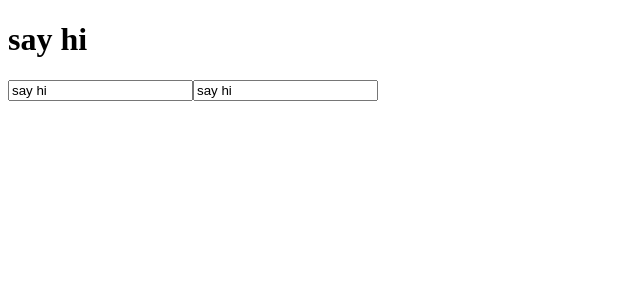
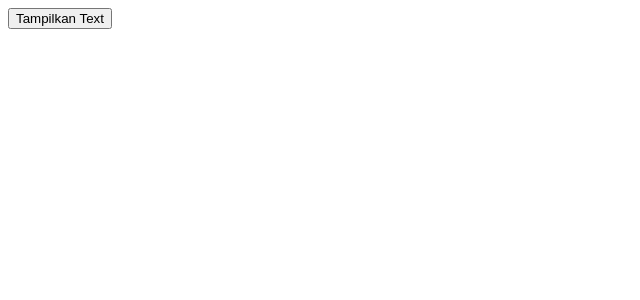
Before and after one commit to galihroswandi/learn-vuejs, a Vue app: page / in a window 1280 px wide. Shown: the top 300 px of the page, without its empty margins (0-640 px from the left). Built offline with nearby package versions, Linux system fonts and the light colour scheme.

Commit message:
feat: Conditional Rendering Dengan v-if (#6)

```diff
--- a/src/App.vue
+++ b/src/App.vue
@@ -1,18 +1,24 @@
 <template>
-  <h1>{{ message }}</h1>
+  <h1 v-if="status">INI TAMPIL</h1>
 
-  <input v-model="message" type="text" />
-
-  <!-- v-model kependekan dari : -->
-  <input type="text" :value="message" @input="message = $event.target.value" />
+  <button @click="setStatus">
+    <span v-if="!status">Tampilkan Text</span>
+    <span v-else-if="status">Hide Text</span>
+    <span v-else>Else Text</span>
+  </button>
 </template>
 
 <script>
 export default {
   data() {
     return {
-      message: "say hi",
+      status: false,
     };
+  },
+  methods: {
+    setStatus() {
+      this.status = !this.status;
+    },
   },
 };
 </script>
```
